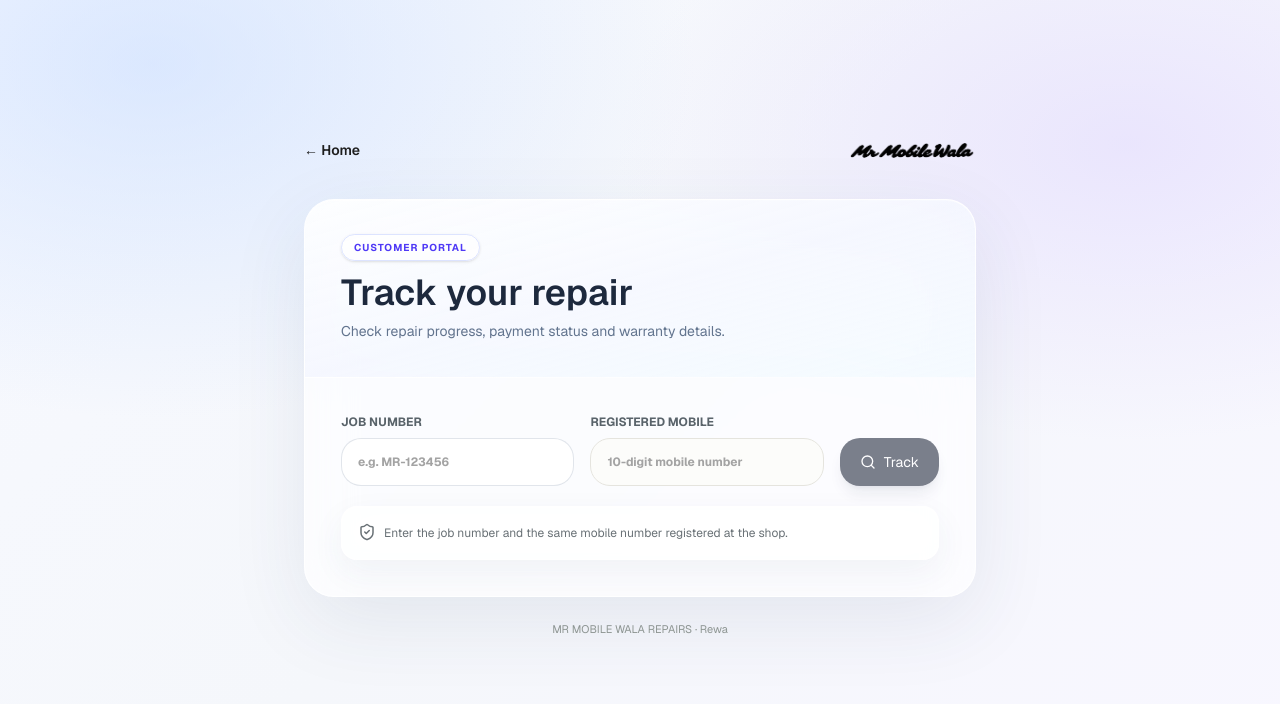
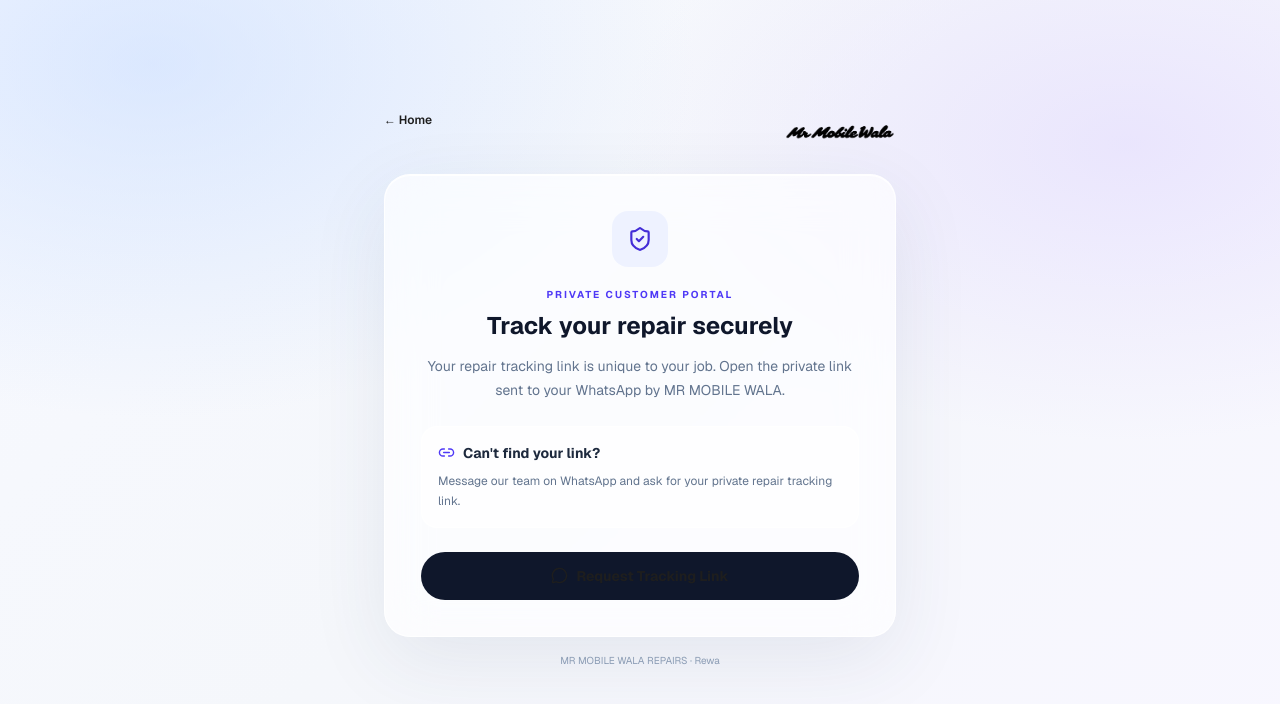
Before and after one commit to ShahbajKhan05/mr-mobile-wala-repairs, a Next.js app: page /track in a window 1280 px wide. Shown: the top 704 px of the page. Built offline with nearby package versions, Linux system fonts and the light colour scheme.

Commit message:
Make customer tracking entry point private-link based

```diff
--- a/src/app/track/page.tsx
+++ b/src/app/track/page.tsx
@@ -1,12 +1,40 @@
 import type { Metadata } from "next";
-import CustomerRepairTracker from "./CustomerRepairTracker";
+import Image from "next/image";
+import { Link2, MessageCircle, ShieldCheck } from "lucide-react";
 
 export const metadata: Metadata = {
-  title: "Track Your Mobile Repair | MR MOBILE WALA REPAIRS",
-  description: "Securely check your mobile repair progress, payment status and digital warranty.",
-  robots: { index: false, follow: false },
+  title: "Private Repair Tracking | MR MOBILE WALA REPAIRS",
+  description: "Open the private repair tracking link shared by MR MOBILE WALA.",
+  robots: { index: false, follow: false, noarchive: true },
 };
 
 export default function TrackPage() {
-  return <CustomerRepairTracker />;
+  return (
+    <main className="min-h-screen glass-page px-4 pb-10 pt-24 sm:px-6 sm:pt-28">
+      <div className="mx-auto max-w-lg">
+        <header className="mb-6 flex justify-between">
+          <a href="/" className="text-xs font-semibold text-slate-600">← Home</a>
+          <Image src="/mr-mobile-wala-logo.png" alt="MR MOBILE WALA REPAIRS" width={160} height={54} className="h-auto w-28 object-contain" priority />
+        </header>
+        <section className="glass-panel rounded-[26px] p-6 text-center sm:p-9">
+          <div className="mx-auto flex h-14 w-14 items-center justify-center rounded-2xl bg-indigo-50 text-indigo-700">
+            <ShieldCheck size={26} />
+          </div>
+          <p className="mt-5 text-[10px] font-bold uppercase tracking-[0.2em] text-indigo-600">Private Customer Portal</p>
+          <h1 className="mt-2 text-2xl font-bold text-slate-900">Track your repair securely</h1>
+          <p className="mt-3 text-sm leading-6 text-slate-500">
+            Your repair tracking link is unique to your job. Open the private link sent to your WhatsApp by MR MOBILE WALA.
+          </p>
+          <div className="mt-6 rounded-2xl border border-white/80 bg-white/60 p-4 text-left">
+            <div className="flex items-center gap-2 text-sm font-bold text-slate-800"><Link2 size={17} className="text-indigo-600" /> Can't find your link?</div>
+            <p className="mt-2 text-xs leading-5 text-slate-500">Message our team on WhatsApp and ask for your private repair tracking link.</p>
+          </div>
+          <a href="https://wa.me/919131383323?text=Hello%20MR%20MOBILE%20WALA%2C%20please%20share%20my%20private%20repair%20tracking%20link." target="_blank" rel="noreferrer" className="mt-6 inline-flex w-full items-center justify-center gap-2 rounded-full bg-slate-900 px-5 py-3.5 text-sm font-bold text-white transition hover:bg-indigo-700">
+            <MessageCircle size={17} /> Request Tracking Link
+          </a>
+        </section>
+        <p className="mt-4 text-center text-[10px] text-slate-400">MR MOBILE WALA REPAIRS · Rewa</p>
+      </div>
+    </main>
+  );
 }
```
